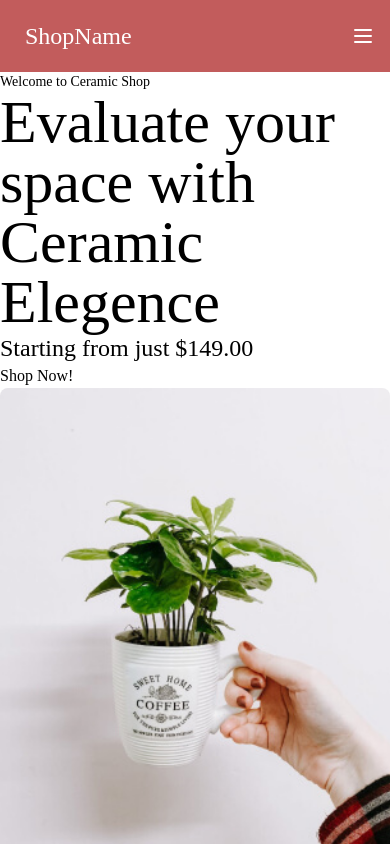
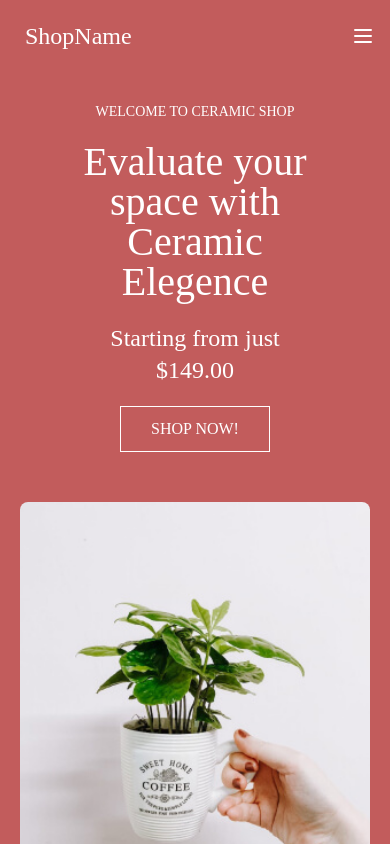
Before and after one commit to Vinzecta/Web-Project, a React (Vite) app: page / in a window 390 px wide. Shown: the top 844 px of the page. Built offline with nearby package versions, Linux system fonts and the light colour scheme.

Commit message:
Finish banner style

```diff
--- a/src/App.jsx
+++ b/src/App.jsx
@@ -12,11 +12,11 @@ function App() {
   return (
     <>
       <Header />
-      <Banner welcome={"Welcome to Ceramic Shop"}
+      <Banner welcome={"WELCOME TO CERAMIC SHOP"}
               title={"Evaluate your space with Ceramic Elegence"}
               content={"Starting from just $149.00"}
               image={Image1}
-              button={"Shop Now!"}
+              button={"SHOP NOW!"}
               />
       <Hero />
       <Footer />
--- a/src/Components/Banner/Banner.css
+++ b/src/Components/Banner/Banner.css
@@ -0,0 +1,112 @@
+@media screen and (max-width: 900px) {
+    #banner-section {
+        flex-direction: column;
+        align-items: center;
+        gap: 50px;
+        padding: 30px 20px;
+    }
+
+    #banner-left {
+        display: flex;
+        flex-direction: column;
+        gap: 20px;
+        left: 0;
+        width: 70%;
+    }
+
+    #banner-h1 {
+        font-size: 40px;
+        width: 100%;
+        text-align: center;
+    }
+
+    .banner-p {
+        text-align: center;
+    }
+
+    #banner-left button {
+        margin: auto;
+    }
+
+    #banner-right {
+        right: 0;
+    }
+}
+
+@media screen and (max-width: 1024px) {
+    #banner-left {
+        left: 4%;
+    }
+
+    #banner-right {
+        right: 3%;
+    }
+}
+
+@media screen and (max-width: 550px) {
+    #banner-section {
+        flex-direction: column;
+        align-items: center;
+        gap: 50px;
+    }
+
+    #banner-left {
+        display: flex;
+        flex-direction: column;
+        gap: 20px;
+        left: 0;
+        width: 70%;
+    }
+
+    #banner-h1 {
+        font-size: 40px;
+        width: 100%;
+        text-align: center;
+    }
+
+    .banner-p {
+        text-align: center;
+    }
+
+    #banner-left button {
+        margin: auto;
+    }
+
+    #banner-right {
+        right: 0;
+    }
+}
+
+@media screen and (max-width: 860px) {
+    #banner-section {
+        flex-direction: column;
+        align-items: center;
+        gap: 50px;
+    }
+
+    #banner-left {
+        display: flex;
+        flex-direction: column;
+        gap: 20px;
+        left: 0;
+        width: 70%;
+    }
+
+    #banner-h1 {
+        font-size: 40px;
+        width: 100%;
+        text-align: center;
+    }
+
+    .banner-p {
+        text-align: center;
+    }
+
+    #banner-left button {
+        margin: auto;
+    }
+
+    #banner-right {
+        right: 0;
+    }
+}
--- a/src/Components/Banner/Banner.jsx
+++ b/src/Components/Banner/Banner.jsx
@@ -1,14 +1,16 @@
+import "./Banner.css"
+
 function Banner ({welcome, title, content, image, button}) {
     return (
-        <section className="">
-            <div className="">
-                <p className="text-sm">{welcome}</p>
-                <h1 className="text-6xl">{title}</h1>
-                <p className="text-2xl">{content}</p>
-                <button className="text-base">{button}</button>
+        <section className="bg-[#C25C5C] flex justify-around py-[2%]" id="banner-section">
+            <div className="w-1/2 my-auto flex flex-col gap-5 relative left-15" id="banner-left">
+                <p className="text-sm text-white banner-p">{welcome}</p>
+                <h1 className="text-6xl text-white w-[50%]" id="banner-h1">{title}</h1>
+                <p className="text-2xl text-white banner-p">{content}</p>
+                <button className="text-base text-white w-fit py-[10px] px-[30px] border border-white banner-p">{button}</button>
             </div>
 
-            <div className="">
+            <div className="w-fit relative right-14" id="banner-right">
                 <img src={image} alt='Banner Image' className="m-auto rounded-lg w-100"/>
             </div>
         </section>
```
